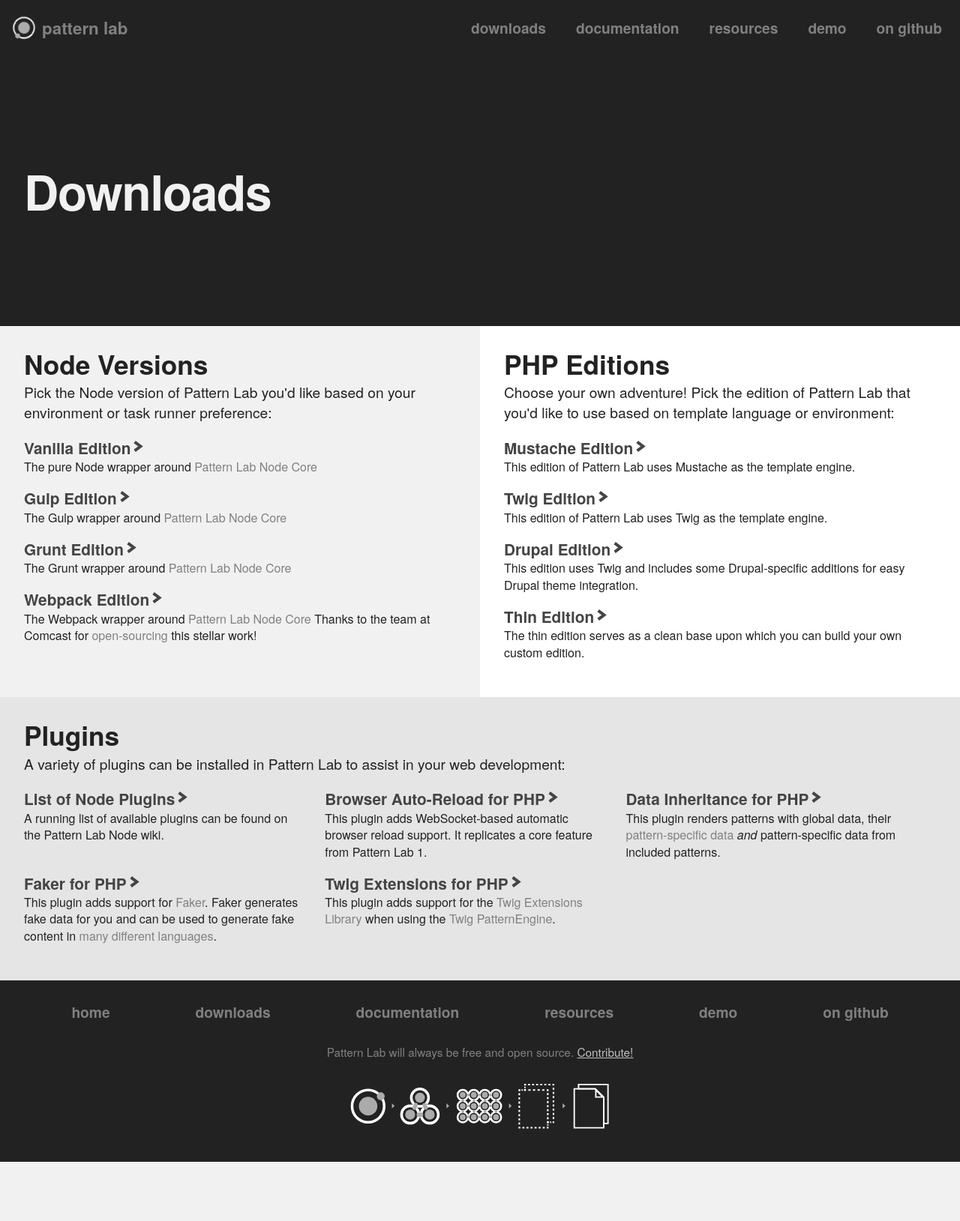
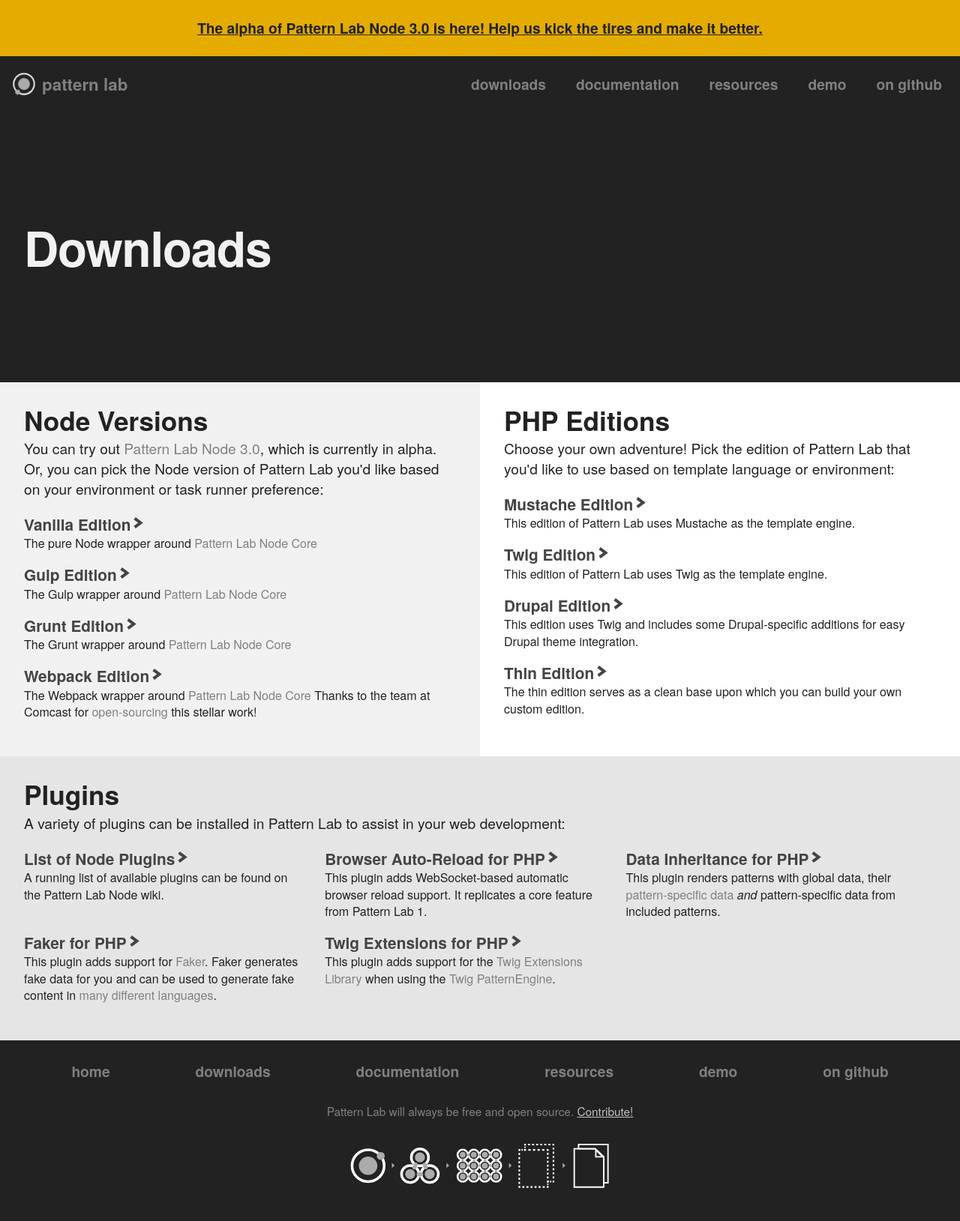
Before and after one commit to pattern-lab/website, a Jekyll site: the page built from download.html, in a window 1280 px wide. Shown: the whole page at 75% size. Built offline with Jekyll 4.4.1, drawn with Linux system fonts in a browser that asks for light colours; before the commit the page ends 1550 px from its top, so only the background shows below that.

Commit message:
Add PL 3.0 banner and info on installation page
Closes #95

```diff
--- /dev/null
+++ b/_includes/alert.html
@@ -0,0 +1,3 @@
+<a href="https://github.com/pattern-lab/patternlab-node/" class="c-alert">
+    The alpha of Pattern Lab Node 3.0 is here! Help us kick the tires and make it better.
+</a>
--- a/_includes/download-node.html
+++ b/_includes/download-node.html
@@ -1,4 +1,4 @@
-<p>Pick the Node version of Pattern Lab you'd like based on your environment or task runner preference:</p>
+<p>You can try out <a href="https://github.com/pattern-lab/patternlab-node/">Pattern Lab Node 3.0</a>, which is currently in alpha. Or, you can pick the Node version of Pattern Lab you'd like based on your environment or task runner preference:</p>
 <ul class="link-desc-list">
   <li class="link-desc-list__item">
       <a class="link-desc-list__link" href="https://github.com/pattern-lab/patternlab-node/tree/master/packages/edition-node">Vanilla Edition</a>
--- a/_layouts/default.html
+++ b/_layouts/default.html
@@ -8,6 +8,7 @@
 </head>
 
 <body>
+    {% include alert.html %}
     {% include header.html %}
 
       {{content}}
--- a/_layouts/docs.html
+++ b/_layouts/docs.html
@@ -9,6 +9,7 @@
 </head>
 
 <body class="docs">
+    {% include alert.html %}
     {% include header.html %}
     <section class="banner">
 	    <h1 class="banner__title">{{ page.heading }}</h1>
--- a/_layouts/home.html
+++ b/_layouts/home.html
@@ -8,7 +8,7 @@
 </head>
 
 <body class="home">
-
+    {% include alert.html %}
 
       {{content}}
 
--- a/css/style.scss
+++ b/css/style.scss
@@ -166,6 +166,7 @@
 
 $color-cream: #ffeec4;
 $color-orange: #f99813;
+$color-gold: #e4ac00;
 
 /**
  * Widths and Padding
@@ -1738,6 +1739,27 @@
 
 
 /*------------------------------------*\
+    #ALERT
+\*------------------------------------*/
+.c-alert {
+	display: flex;
+	align-items: center;
+	justify-content: center;
+	padding: 1.5rem;
+	background: $color-gray-15;
+	color: $color-black;
+	font-weight: bold;
+	animation: pulseIn 1s ease-in;
+
+	&:hover, &:focus {
+		background: $color-gold;
+		text-decoration: underline;
+	}
+}
+
+
+
+/*------------------------------------*\
     #ANIMATIONS
 \*------------------------------------*/
 /**
@@ -1760,3 +1782,11 @@
 	0% { transform: rotate(0deg); }
 	100% { transform: rotate(360deg); }
 }
+
+
+@keyframes pulseIn {
+	0% { background: $color-gray-15; }
+	15% { background: $color-gold; }
+	60% { background: $color-gold; }
+	100% { background: $color-gray-15; }
+}
```
